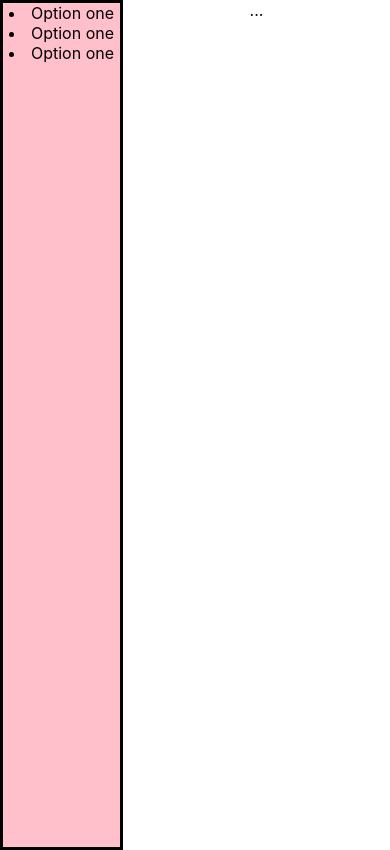
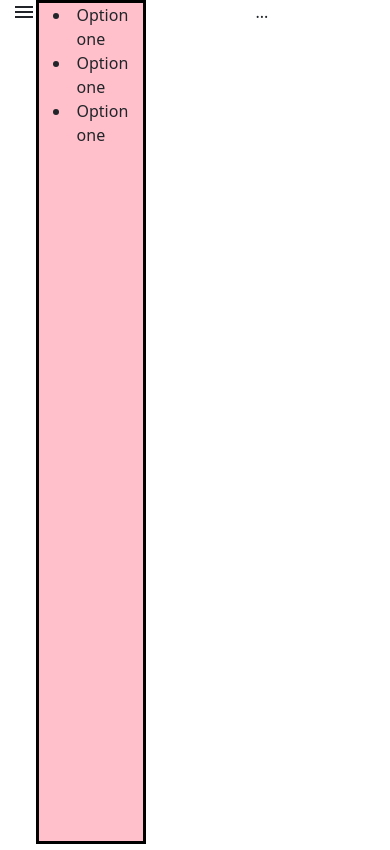
Before and after one commit to laurawalters1/Laura-Walters-Portfolio, a React (Create React App) app: page / in a window 390 px wide. Built offline with nearby package versions, Linux system fonts and the light colour scheme.

Commit message:
importing and testing bootstrap

```diff
--- a/package.json
+++ b/package.json
@@ -4,6 +4,9 @@
   "version": "0.1.0",
   "private": true,
   "dependencies": {
+    "@emotion/react": "^11.9.0",
+    "@emotion/styled": "^11.8.1",
+    "@mui/icons-material": "^5.8.0",
     "@testing-library/jest-dom": "^5.16.4",
     "@testing-library/react": "^13.2.0",
     "@testing-library/user-event": "^13.5.0",
--- a/src/App.js
+++ b/src/App.js
@@ -1,4 +1,4 @@
-import logo from "./logo.svg";
+import MenuIcon from "@mui/icons-material/Menu";
 import "./App.css";
 
 function App() {
@@ -6,8 +6,11 @@ function App() {
     <div className="App">
       <div className="container">
         {/* <!-- Sidebar --> */}
+        <MenuIcon className="d-lg-none" />
         <aside className="container__sidebar">
           <div class="list-group">
+            {/* <MenuIcon /> */}
+
             <li>Option one</li>
             <li>Option one</li>
             <li>Option one</li>
```
Also changed, not shown: src/index.js (+7 -6 lines), 1 other file (tests, documents, lock files or other folders).
